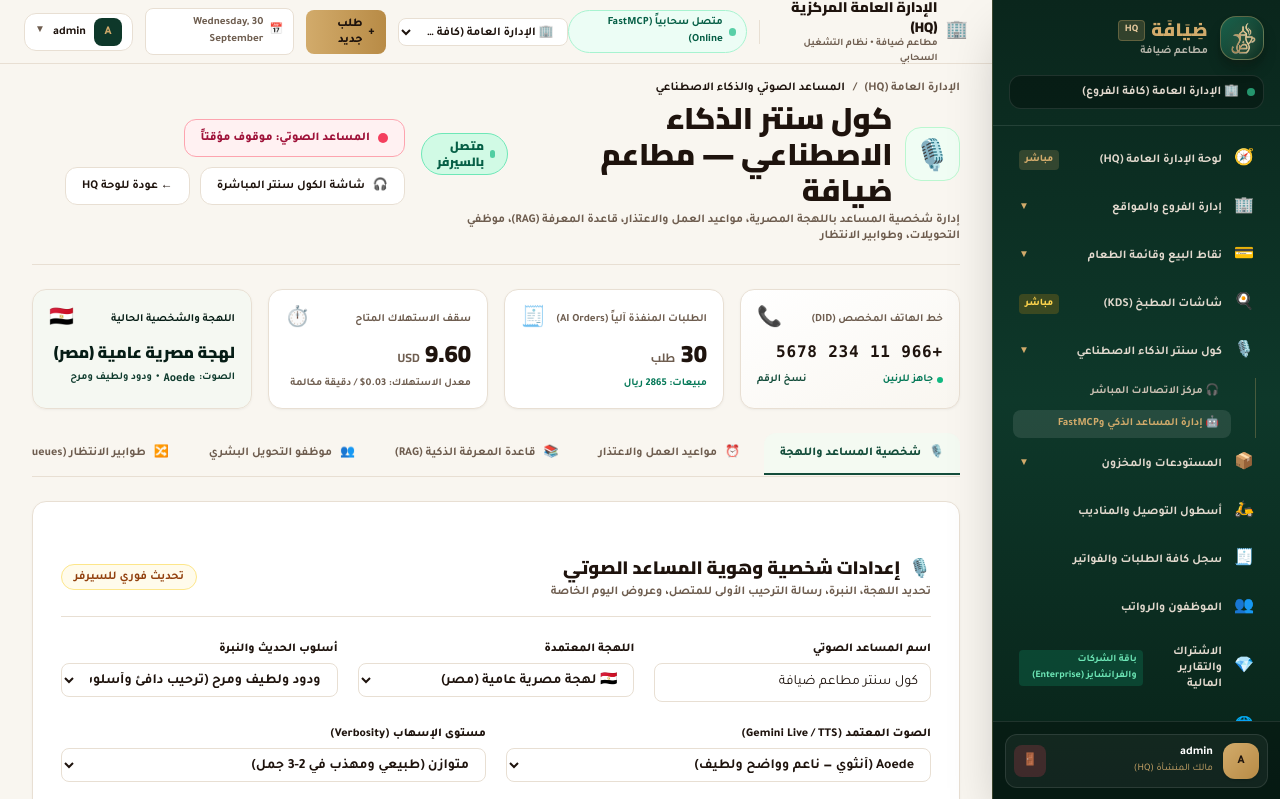
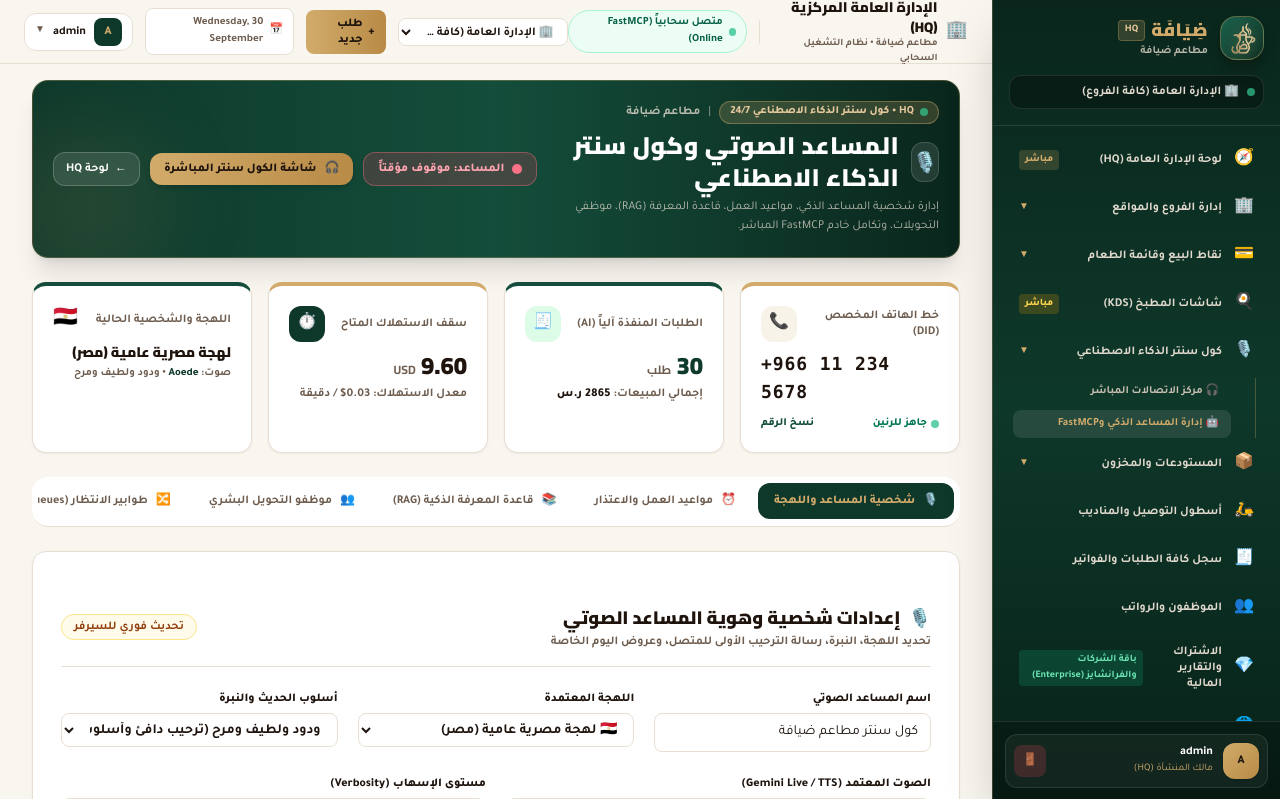
Before and after one commit to solo3li/restaurant-management-system-development--1-, a Django app: page /ai-callcenter/ in a window 1280 px wide. Shown: the top 799 px of the page. Run offline with Django 4.2, Linux system fonts and the light colour scheme; a user stored in the database is signed in; data comes from the database, SQL or seed files in the repository; both versions use the stored data as it was after the commit; data that the repository does not hold is empty; some libraries are stand-ins or nearby versions.

Commit message:
feat: update AI call center template and database support

```diff
--- a/templates/ai_callcenter.html
+++ b/templates/ai_callcenter.html
@@ -6,132 +6,142 @@
 <div class="space-y-6 pb-14" dir="rtl">
 
     <!-- ========================================== -->
-    <!-- HEADER & TOP BAR                           -->
+    <!-- LUXURY HEADER & TOP BAR BANNER             -->
     <!-- ========================================== -->
-    <div class="flex flex-col lg:flex-row lg:items-center lg:justify-between gap-4 border-b border-line pb-5">
-        <div>
-            <div class="flex items-center gap-2 text-xs font-bold text-soft mb-1">
-                <a href="{% url 'dashboard' %}" class="hover:text-brand-600 transition">الإدارة العامة (HQ)</a>
-                <span>/</span>
-                <span class="text-ink">المساعد الصوتي والذكاء الاصطناعي</span>
-            </div>
-            <h1 class="font-display text-2xl sm:text-3xl font-black text-ink flex items-center gap-3">
-                <span class="p-2 rounded-2xl bg-brand-50 text-brand-600 border border-brand-200">🎙️</span>
-                <span>كول سنتر الذكاء الاصطناعي — {{ tenant.name }}</span>
-                <span class="inline-flex items-center gap-1.5 px-3 py-1 rounded-full text-xs font-black bg-emerald-100 text-emerald-800 border border-emerald-300">
-                    <span class="h-2 w-2 rounded-full bg-emerald-500 animate-pulse"></span> متصل بالسيرفر
+    <div class="flex flex-col lg:flex-row lg:items-center lg:justify-between gap-4 p-5 rounded-2xl bg-gradient-to-r from-[#0E382A] via-[#144D3B] to-[#0A261C] text-white border border-[#D2AB6B]/30 shadow-xl relative overflow-hidden">
+        <!-- Subtle luxury geometric watermark -->
+        <div class="absolute -left-10 -bottom-10 w-44 h-44 rounded-full bg-[#D2AB6B]/10 blur-2xl pointer-events-none"></div>
+
+        <div class="relative z-10">
+            <div class="flex items-center gap-2 mb-1.5">
+                <span class="inline-flex items-center gap-1.5 px-2.5 py-0.5 rounded-full bg-[#D2AB6B]/20 text-[#E4C79C] border border-[#D2AB6B]/40 text-[11px] font-black">
+                    <span class="h-2 w-2 rounded-full bg-emerald-400 animate-pulse"></span>
+                    HQ • كول سنتر الذكاء الاصطناعي 24/7
                 </span>
+                <span class="text-xs text-[#E2D9CE]/70 hidden sm:inline">|</span>
+                <span class="text-xs text-[#E2D9CE]/80 font-bold hidden sm:inline">{{ tenant.name|default:"مطاعم ضيافة" }}</span>
+            </div>
+            <h1 class="text-xl sm:text-2xl font-black font-display text-white tracking-wide flex items-center gap-3">
+                <span class="flex h-10 w-10 items-center justify-center rounded-xl bg-white/10 text-xl border border-white/15">🎙️</span>
+                <span>المساعد الصوتي وكول سنتر الذكاء الاصطناعي</span>
             </h1>
-            <p class="text-xs font-bold text-soft mt-1">
-                إدارة شخصية المساعد باللهجة المصرية، مواعيد العمل والاعتذار، قاعدة المعرفة (RAG)، موظفي التحويلات، وطوابير الانتظار
+            <p class="text-xs text-[#E2D9CE]/80 mt-1 max-w-2xl leading-relaxed">
+                إدارة شخصية المساعد الذكي، مواعيد العمل، قاعدة المعرفة (RAG)، موظفي التحويلات، وتكامل خادم FastMCP المباشر.
             </p>
         </div>
 
-        <div class="flex items-center flex-wrap gap-2.5">
+        <div class="relative z-10 flex flex-wrap items-center gap-2.5 shrink-0">
             <!-- Master Toggle Button -->
             <button
                 type="button"
                 id="master-status-btn"
                 onclick="toggleMasterStatus()"
-                class="px-4 py-2.5 rounded-xl border text-xs font-black transition flex items-center gap-2 shadow-xs {% if profile.is_active %}bg-emerald-50 text-emerald-800 border-emerald-300 hover:bg-emerald-100{% else %}bg-rose-50 text-rose-800 border-rose-300 hover:bg-rose-100{% endif %}"
+                class="px-3.5 py-2 rounded-xl border text-xs font-black transition flex items-center gap-2 shadow-xs {% if profile.is_active %}bg-emerald-500/20 text-emerald-300 border-emerald-400/40 hover:bg-emerald-500/30{% else %}bg-rose-500/20 text-rose-300 border-rose-400/40 hover:bg-rose-500/30{% endif %}"
             >
-                <span id="master-status-dot" class="h-2.5 w-2.5 rounded-full {% if profile.is_active %}bg-emerald-500{% else %}bg-rose-500{% endif %}"></span>
-                <span id="master-status-text">المساعد الصوتي: {% if profile.is_active %}مُفعّل ويستقبل المكالمات{% else %}موقوف مؤقتاً{% endif %}</span>
+                <span id="master-status-dot" class="h-2.5 w-2.5 rounded-full {% if profile.is_active %}bg-emerald-400 animate-pulse{% else %}bg-rose-400{% endif %}"></span>
+                <span id="master-status-text">المساعد: {% if profile.is_active %}مُفعّل ويستقبل المكالمات{% else %}موقوف مؤقتاً{% endif %}</span>
             </button>
 
-            <a href="{% url 'call_center' %}" class="px-4 py-2.5 rounded-xl border border-line bg-card hover:bg-paper text-ink text-xs font-bold transition flex items-center gap-2">
-                <span>🎧</span> شاشة الكول سنتر المباشرة
+            <a href="{% url 'call_center' %}" class="inline-flex items-center gap-2 px-3.5 py-2 rounded-xl bg-gradient-to-r from-[#D2AB6B] to-[#B88B46] hover:brightness-105 text-[#1E130D] text-xs font-black transition shadow-md">
+                <span>🎧</span>
+                <span>شاشة الكول سنتر المباشرة</span>
             </a>
-            <a href="{% url 'dashboard' %}" class="px-4 py-2.5 rounded-xl border border-line bg-card hover:bg-paper text-ink text-xs font-bold transition">
-                ← عودة للوحة HQ
+
+            <a href="{% url 'dashboard' %}" class="inline-flex items-center gap-1.5 px-3 py-2 rounded-xl bg-white/10 hover:bg-white/20 border border-white/20 text-xs font-bold text-white transition">
+                <span>←</span>
+                <span>لوحة HQ</span>
             </a>
         </div>
     </div>
 
     <!-- ========================================== -->
-    <!-- KPI SUMMARY CARDS                          -->
+    <!-- KPI SUMMARY CARDS (4 LUXURY METRIC CARDS)  -->
     <!-- ========================================== -->
     <div class="grid grid-cols-1 sm:grid-cols-2 lg:grid-cols-4 gap-4">
         <!-- Direct Phone Number Card -->
-        <div class="card p-4 border-line relative overflow-hidden bg-gradient-to-br from-card to-paper">
+        <div class="card p-5 border-t-4 border-t-[#D2AB6B] hover:shadow-md transition relative group">
             <div class="flex items-center justify-between">
-                <p class="text-[11px] font-bold text-soft">خط الهاتف المخصص (DID)</p>
-                <span class="text-xl">📞</span>
-            </div>
-            <p class="font-mono text-base font-black text-ink mt-1.5 tracking-wider">{{ did_number }}</p>
-            <div class="mt-2 flex items-center justify-between text-[10.5px]">
-                <span class="text-emerald-700 font-bold flex items-center gap-1">
-                    <span class="h-1.5 w-1.5 rounded-full bg-emerald-500"></span> جاهز للرنين
+                <span class="text-xs font-bold text-soft">خط الهاتف المخصص (DID)</span>
+                <span class="flex h-9 w-9 items-center justify-center rounded-xl bg-[#D2AB6B]/15 text-[#B88B46] text-base font-bold shadow-xs">
+                    📞
                 </span>
-                <button onclick="navigator.clipboard.writeText('{{ did_number }}'); showNotification('تم نسخ الرقم');" class="text-brand-600 font-bold hover:underline">نسخ الرقم</button>
+            </div>
+            <p class="font-mono text-lg font-black text-ink mt-2 tracking-wider" dir="ltr">{{ did_number }}</p>
+            <div class="mt-2.5 flex items-center justify-between text-xs">
+                <span class="text-emerald-700 font-extrabold flex items-center gap-1 text-[11px]">
+                    <span class="h-2 w-2 rounded-full bg-emerald-500 animate-pulse"></span> جاهز للرنين
+                </span>
+                <button onclick="navigator.clipboard.writeText('{{ did_number }}'); showToast('تم نسخ الرقم');" class="text-brand-600 font-extrabold hover:underline text-[11px]">نسخ الرقم</button>
             </div>
         </div>
 
         <!-- Orders Generated via AI -->
-        <div class="card p-4 border-line">
+        <div class="card p-5 border-t-4 border-t-brand-600 hover:shadow-md transition relative group">
             <div class="flex items-center justify-between">
-                <p class="text-[11px] font-bold text-soft">الطلبات المنفذة آلياً (AI Orders)</p>
-                <span class="text-xl">🧾</span>
-            </div>
-            <p class="font-display text-2xl font-black text-ink mt-1">{{ total_ai_orders }} <span class="text-xs font-bold text-soft">طلب</span></p>
-            <p class="text-[10.5px] font-bold text-emerald-700 mt-1.5">
-                مبيعات: {{ total_ai_revenue }} ريال
+                <span class="text-xs font-bold text-soft">الطلبات المنفذة آلياً (AI)</span>
+                <span class="flex h-9 w-9 items-center justify-center rounded-xl bg-brand-100 text-brand-700 text-base font-bold shadow-xs">
+                    🧾
+                </span>
+            </div>
+            <p class="font-display text-2xl font-black text-brand-700 mt-2">{{ total_ai_orders }} <span class="text-xs font-bold text-soft">طلب</span></p>
+            <p class="text-xs font-bold text-soft mt-1">
+                إجمالي المبيعات: <span class="font-black text-ink">{{ total_ai_revenue }} ر.س</span>
             </p>
         </div>
 
-        <!-- Call Center Conversion & Stats -->
-        <div class="card p-4 border-line">
+        <!-- Call Center Consumption Wallet -->
+        <div class="card p-5 border-t-4 border-t-[#D2AB6B] hover:shadow-md transition relative group">
             <div class="flex items-center justify-between">
-                <p class="text-[11px] font-bold text-soft">سقف الاستهلاك المتاح</p>
-                <span class="text-xl">⏱️</span>
-            </div>
-            <p class="font-display text-2xl font-black text-ink mt-1">{{ wallet.balance|default:"9.60" }} <span class="text-xs font-bold text-soft">{{ wallet.currency|default:"USD" }}</span></p>
-            <p class="text-[10.5px] font-bold text-soft mt-1.5">
-                معدل الاستهلاك: 0.03$ / دقيقة مكالمة
+                <span class="text-xs font-bold text-soft">سقف الاستهلاك المتاح</span>
+                <span class="flex h-9 w-9 items-center justify-center rounded-xl bg-[#0E382A] text-[#D2AB6B] text-base font-bold shadow-xs">
+                    ⏱️
+                </span>
+            </div>
+            <p class="font-display text-2xl font-black text-ink mt-2">{{ wallet.balance|default:"9.60" }} <span class="text-xs font-bold text-soft">{{ wallet.currency|default:"USD" }}</span></p>
+            <p class="text-xs font-bold text-soft mt-1">
+                معدل الاستهلاك: 0.03$ / دقيقة
             </p>
         </div>
 
         <!-- Active Dialect & Persona -->
-        <div class="card p-4 border-line bg-brand-50/40 border-brand-200">
+        <div class="card p-5 border-t-4 border-t-brand-600 hover:shadow-md transition relative group">
             <div class="flex items-center justify-between">
-                <p class="text-[11px] font-bold text-brand-900">اللهجة والشخصية الحالية</p>
+                <span class="text-xs font-bold text-soft">اللهجة والشخصية الحالية</span>
                 <span class="text-xl">🇪🇬</span>
             </div>
-            <p class="font-display text-base font-black text-brand-900 mt-1.5">
+            <p class="font-display text-sm font-black text-ink mt-2 truncate">
                 {{ profile.dialect_display|default:"لهجة مصرية عامية (مصر)" }}
             </p>
-            <p class="text-[10.5px] font-bold text-brand-700 mt-1.5 flex items-center gap-1">
-                <span>الصوت:</span> <span class="font-mono">{{ profile.voice_name|default:"Aoede" }}</span>
-                <span>•</span>
-                <span>{{ profile.speaking_style_display|default:"ودود ولطيف ومرح" }}</span>
+            <p class="text-[11px] font-bold text-soft mt-1 truncate">
+                صوت: <span class="font-black text-brand-700">{{ profile.voice_name|default:"Aoede" }}</span> • {{ profile.speaking_style_display|default:"ودود ولطيف ومرح" }}
             </p>
         </div>
     </div>
 
     <!-- ========================================== -->
-    <!-- TABS NAVIGATION BAR                        -->
+    <!-- TABS NAVIGATION BAR (LUXURY STYLE)         -->
     <!-- ========================================== -->
-    <div class="border-b border-line">
-        <div class="flex items-center gap-2 overflow-x-auto pb-px no-scrollbar">
-            <button onclick="switchTab('persona')" id="tab-btn-persona" class="tab-btn px-4 py-3 text-xs font-black border-b-2 transition flex items-center gap-2 whitespace-nowrap text-brand-600 border-brand-600 bg-brand-50/50 rounded-t-xl">
+    <div class="border-b border-line bg-card rounded-2xl p-1.5 shadow-xs">
+        <div class="flex items-center gap-1.5 overflow-x-auto pb-px no-scrollbar">
+            <button onclick="switchTab('persona')" id="tab-btn-persona" class="tab-btn px-4 py-2.5 text-xs font-black transition flex items-center gap-2 whitespace-nowrap bg-[#0E382A] text-[#D2AB6B] rounded-xl shadow-xs">
                 <span>🎙️</span> شخصية المساعد واللهجة
             </button>
-            <button onclick="switchTab('hours')" id="tab-btn-hours" class="tab-btn px-4 py-3 text-xs font-bold border-b-2 transition flex items-center gap-2 whitespace-nowrap text-soft border-transparent hover:text-ink hover:border-line rounded-t-xl">
+            <button onclick="switchTab('hours')" id="tab-btn-hours" class="tab-btn px-4 py-2.5 text-xs font-bold transition flex items-center gap-2 whitespace-nowrap text-soft hover:text-ink hover:bg-paper rounded-xl">
                 <span>⏰</span> مواعيد العمل والاعتذار
             </button>
-            <button onclick="switchTab('knowledge')" id="tab-btn-knowledge" class="tab-btn px-4 py-3 text-xs font-bold border-b-2 transition flex items-center gap-2 whitespace-nowrap text-soft border-transparent hover:text-ink hover:border-line rounded-t-xl">
+            <button onclick="switchTab('knowledge')" id="tab-btn-knowledge" class="tab-btn px-4 py-2.5 text-xs font-bold transition flex items-center gap-2 whitespace-nowrap text-soft hover:text-ink hover:bg-paper rounded-xl">
                 <span>📚</span> قاعدة المعرفة الذكية (RAG)
             </button>
-            <button onclick="switchTab('employees')" id="tab-btn-employees" class="tab-btn px-4 py-3 text-xs font-bold border-b-2 transition flex items-center gap-2 whitespace-nowrap text-soft border-transparent hover:text-ink hover:border-line rounded-t-xl">
+            <button onclick="switchTab('employees')" id="tab-btn-employees" class="tab-btn px-4 py-2.5 text-xs font-bold transition flex items-center gap-2 whitespace-nowrap text-soft hover:text-ink hover:bg-paper rounded-xl">
                 <span>👥</span> موظفو التحويل البشري
             </button>
-            <button onclick="switchTab('queues')" id="tab-btn-queues" class="tab-btn px-4 py-3 text-xs font-bold border-b-2 transition flex items-center gap-2 whitespace-nowrap text-soft border-transparent hover:text-ink hover:border-line rounded-t-xl">
+            <button onclick="switchTab('queues')" id="tab-btn-queues" class="tab-btn px-4 py-2.5 text-xs font-bold transition flex items-center gap-2 whitespace-nowrap text-soft hover:text-ink hover:bg-paper rounded-xl">
                 <span>🔀</span> طوابير الانتظار (Queues)
             </button>
-            <button onclick="switchTab('calls')" id="tab-btn-calls" class="tab-btn px-4 py-3 text-xs font-bold border-b-2 transition flex items-center gap-2 whitespace-nowrap text-soft border-transparent hover:text-ink hover:border-line rounded-t-xl">
+            <button onclick="switchTab('calls')" id="tab-btn-calls" class="tab-btn px-4 py-2.5 text-xs font-bold transition flex items-center gap-2 whitespace-nowrap text-soft hover:text-ink hover:bg-paper rounded-xl">
                 <span>📊</span> سجل المكالمات والتسجيلات
             </button>
-            <button onclick="switchTab('mcp')" id="tab-btn-mcp" class="tab-btn px-4 py-3 text-xs font-bold border-b-2 transition flex items-center gap-2 whitespace-nowrap text-soft border-transparent hover:text-ink hover:border-line rounded-t-xl">
+            <button onclick="switchTab('mcp')" id="tab-btn-mcp" class="tab-btn px-4 py-2.5 text-xs font-bold transition flex items-center gap-2 whitespace-nowrap text-soft hover:text-ink hover:bg-paper rounded-xl">
                 <span>🤖</span> تكامل FastMCP والأدوات
             </button>
         </div>
```
Also changed, not shown: db.sqlite3.
